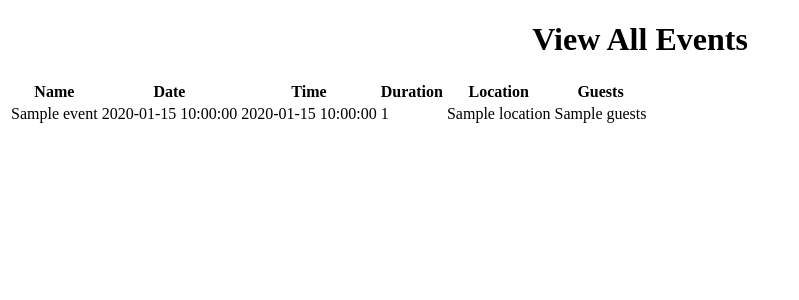
After one commit to amanjot1800/eventScheduler, a Flask app: template templates/events.html in a window 1280 px wide. The commit adds this page. Shown: the top 300 px of the page, without its empty margins (0-799 px from the left). Run offline with Flask 2, Linux system fonts and the light colour scheme; the template is opened without the code that fills it: most values are stand-ins (such as "Sample title", 1, 10 or a date in 2020).

Commit message:
Added view events page

```diff
--- a/application.py
+++ b/application.py
@@ -1,10 +1,12 @@
 from flask import Flask, render_template, request
 from flask_mongoengine import MongoEngine
 import controller as con
+from event import Event
 
 
 app = Flask(__name__)
 db = MongoEngine()
+print("connecting to database...")
 app.config['MONGODB_SETTINGS'] = {
     'db': 'event',
     'host': 'mongodb+srv://admin:databaseprojectadmin@databaseproject.xy2o1.mongodb.net/event_scheduler'
@@ -28,7 +30,7 @@ def insert():
 
 @app.route('/events')
 def show_events():
-    val = []
+    return render_template('events', events=Event.objects)
 
 
 if __name__ == "__main__":
--- a/controller.py
+++ b/controller.py
@@ -11,3 +11,9 @@ def create_event(name, date, time, length, location, guests):
     event.location = location
     event.guests = guests.split(", ")
     event.save()
+
+
+def get_events():
+    events = Event().objects
+    for event in events:
+        print(event)
--- /dev/null
+++ b/templates/base.html
@@ -0,0 +1,13 @@
+<!DOCTYPE html>
+<html lang="en">
+<head>
+    <meta charset="UTF-8">
+    <meta name="viewport" content="width=device-width, initial-scale=1.0">
+    <meta http-equiv="X-UA-Compatible" content="ie=edge">
+<!--    <link rel="stylesheet" href="{{ url_for('static', filename='css/main.css') }}">-->
+    {% block head %}{% endblock %}
+</head>
+<body>
+    {% block body %}{% endblock %}
+</body>
+</html>
--- /dev/null
+++ b/templates/events.html
@@ -0,0 +1,35 @@
+{% extends 'base.html' %}
+
+{% block head %}
+<title>View All Events</title>
+{% endblock %}
+
+{% block body %}
+<div class="content">
+    <h1 style="text-align: center">View All Events</h1>
+    {% if events|length < 1 %}
+    <h4 style="text-align: center">There are no events. Create one below!</h4>
+    {% else %}
+    <table>
+        <tr>
+            <th>Name</th>
+            <th>Date</th>
+            <th>Time</th>
+            <th>Duration</th>
+            <th>Location</th>
+            <th>Guests</th>
+        </tr>
+        {% for event in events %}
+            <tr>
+                <td>{{ event.name }}</td>
+                <td>{{ event.event_date }}</td>
+                <td>{{ event.event_time }}</td>
+                <td>{{ event.length }}</td>
+                <td>{{ event.location }}</td>
+                <td>{{ event.guests }}</td>
+            </tr>
+        {% endfor %}
+    </table>
+    {% endif %}
+</div>
+{% endblock %}
```
Also changed, not shown: templates/index.html (+6 -2 lines), test.py (added, +29 -0 lines).
